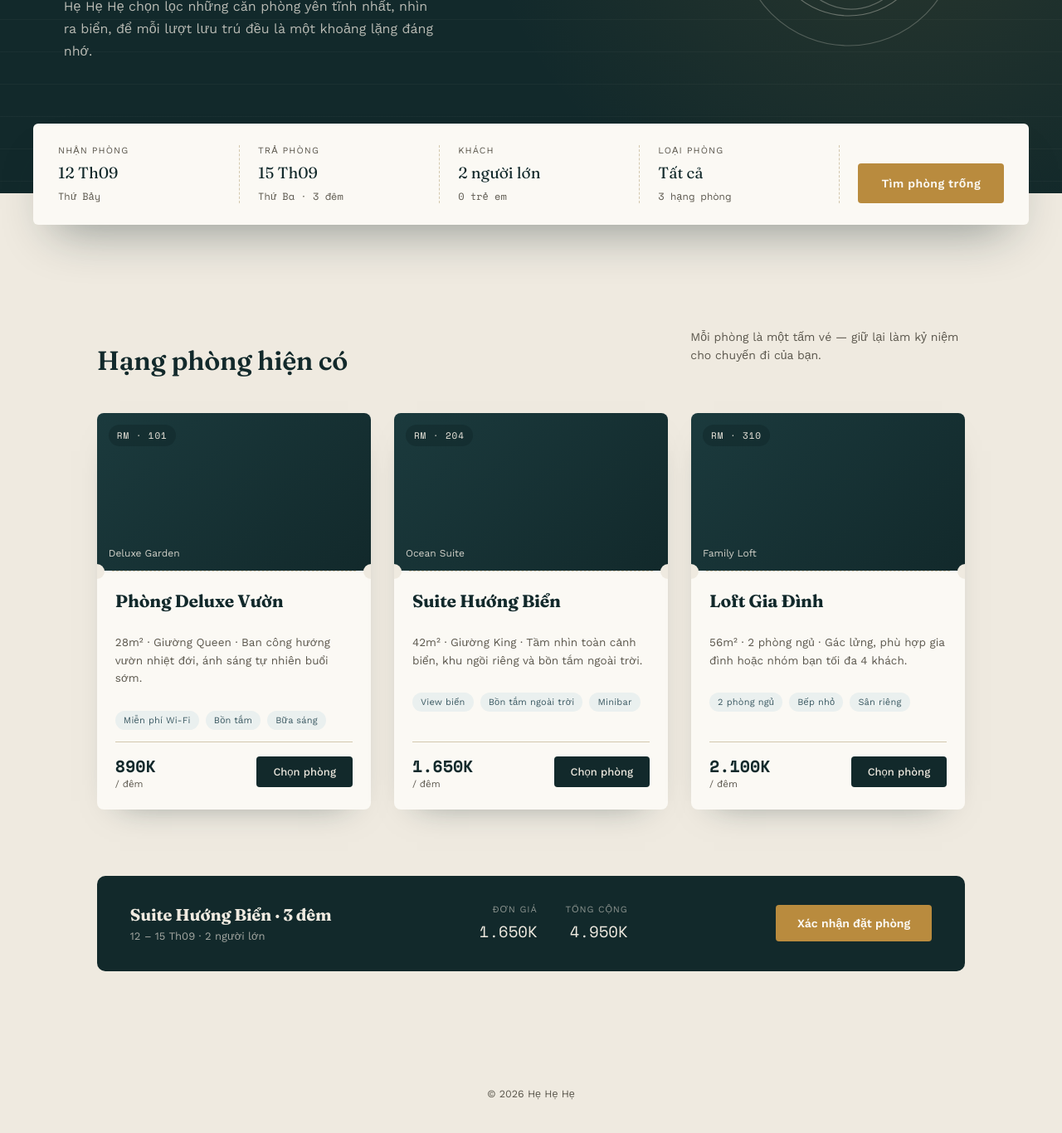
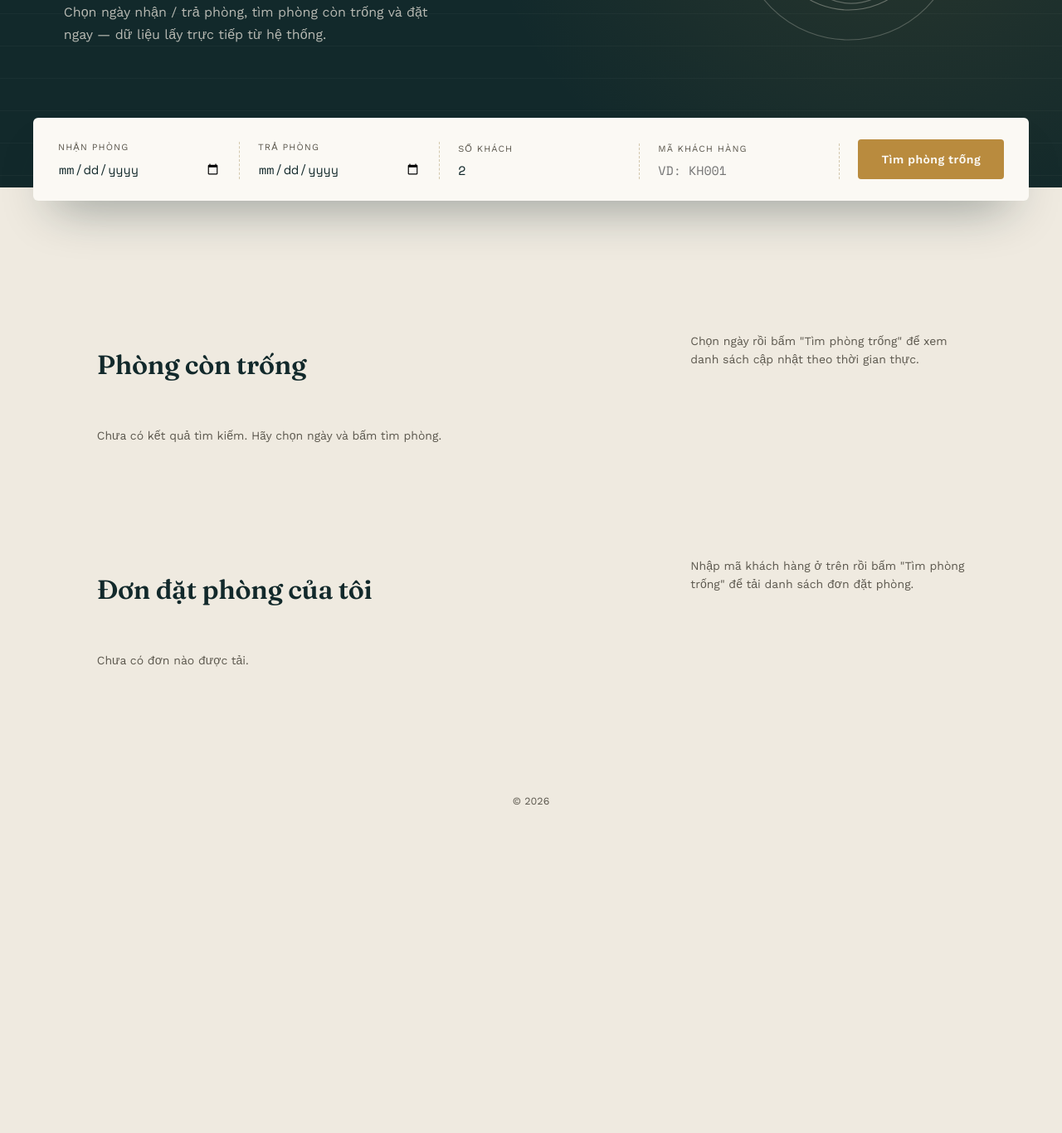
Before and after one commit to Phunguyen0404/Gr08_HQTCSDL, a website: page frontend/public/bookings.html in a window 1280 px wide. Shown: the part 414-1780 px from the top of the page at 83% size. After the commit the page ends 1427 px from the top, so only its background shows below. Drawn offline with nearby package versions, Linux system fonts and the light colour scheme.

Commit message:
viết lại giao diện

```diff
--- a/frontend/css/bookings.css
+++ b/frontend/css/bookings.css
@@ -396,3 +396,89 @@
     .room-grid{grid-template-columns:1fr;}
     .search-btn{grid-column:1 / -1;}
   }
+  /* ---------- Booking form additions ---------- */
+  .input-field{
+    font-family:'Space Mono', monospace;
+    font-size:15px;
+    color:var(--deep);
+    border:none;
+    background:transparent;
+    padding:0;
+    width:100%;
+  }
+  .input-field:focus{outline:none;}
+
+  .form-message{
+    max-width:1200px;
+    margin:16px auto 0;
+    padding:0 6vw;
+    font-size:13px;
+    color:var(--ochre-dark);
+    min-height:18px;
+  }
+  .form-message.error{color:#B23A3A;}
+  .form-message.success{color:#2F7A4F;}
+
+  .empty-state{
+    color:var(--ink-soft);
+    font-size:14px;
+    grid-column:1 / -1;
+  }
+
+  .ticket.selected{
+    outline:2px solid var(--ochre);
+    outline-offset:2px;
+  }
+
+  .booking-list{
+    display:flex;
+    flex-direction:column;
+    gap:14px;
+  }
+  .booking-row{
+    background:var(--white);
+    border-radius:8px;
+    padding:18px 22px;
+    display:flex;
+    align-items:center;
+    justify-content:space-between;
+    gap:20px;
+    flex-wrap:wrap;
+    box-shadow:0 12px 30px -24px rgba(18,41,43,0.5);
+  }
+  .booking-row .info h4{
+    font-family:'Fraunces', serif;
+    font-size:16px;
+    color:var(--deep);
+    margin:0 0 4px;
+  }
+  .booking-row .info p{
+    margin:0;
+    font-size:12.5px;
+    color:var(--ink-soft);
+  }
+  .status-pill{
+    font-family:'Space Mono', monospace;
+    font-size:11px;
+    letter-spacing:0.04em;
+    padding:5px 12px;
+    border-radius:20px;
+    text-transform:uppercase;
+  }
+  .status-pending{background:#F4E9D6;color:var(--ochre-dark);}
+  .status-confirmed{background:#DDEAE6;color:var(--slate);}
+  .status-checked_in{background:#DCE8F4;color:#2E5E8C;}
+  .status-completed{background:#E3E7DC;color:#4C5B3D;}
+  .status-cancelled{background:#F3DEDE;color:#B23A3A;}
+  .status-no_show{background:#EEE;color:#666;}
+  .cancel-btn{
+    background:transparent;
+    border:1px solid var(--line);
+    color:var(--ink-soft);
+    padding:9px 16px;
+    border-radius:4px;
+    font-size:12.5px;
+    transition:border-color .2s, color .2s;
+  }
+  .cancel-btn:hover{border-color:#B23A3A;color:#B23A3A;}
+  .cancel-btn:disabled{opacity:0.4;cursor:not-allowed;}
--- a/frontend/public/bookings.html
+++ b/frontend/public/bookings.html
@@ -3,7 +3,7 @@
 <head>
 <meta charset="UTF-8">
 <meta name="viewport" content="width=device-width, initial-scale=1.0">
-<title>AN TRÚ — Đặt phòng</title>
+<title>Đặt phòng</title>
 <link rel="preconnect" href="https://fonts.googleapis.com">
 <link href="https://fonts.googleapis.com/css2?family=Fraunces:opsz,wght@9..144,400;9..144,600;9..144,700&family=Work+Sans:wght@400;500;600&family=Space+Mono:wght@400;700&display=swap" rel="stylesheet">
 <link rel="stylesheet" href="../css/bookings.css">
@@ -13,15 +13,12 @@
 <header>
   <div class="logo">
     <svg viewBox="0 0 24 24" fill="none" stroke="currentColor" stroke-width="1.4"><path d="M3 20c1.5-1.3 3-1.3 4.5 0s3 1.3 4.5 0 3-1.3 4.5 0 3 1.3 4.5 0"/><path d="M12 4v9"/><path d="M8 7l4-3 4 3"/></svg>
-    Hẹ Hẹ Hẹ
+    Đặt Phòng
   </div>
   <nav>
     <a href="#rooms">Phòng</a>
-    <a href="#">Tiện ích</a>
-    <a href="#">Về chúng tôi</a>
-    <a href="#">Liên hệ</a>
+    <a href="#myBookings">Đơn của tôi</a>
   </nav>
-  <a class="header-cta" href="#rooms">Đăng nhập</a>
 </header>
 
 <section class="hero">
@@ -29,7 +26,7 @@
     <div>
       <div class="eyebrow">Boutique stay · Ven biển</div>
       <h1>Một nơi để <em>dừng lại</em>,<br>không chỉ để ngủ qua đêm.</h1>
-      <p>Hẹ Hẹ Hẹ chọn lọc những căn phòng yên tĩnh nhất, nhìn ra biển, để mỗi lượt lưu trú đều là một khoảng lặng đáng nhớ.</p>
+      <p>Chọn ngày nhận / trả phòng, tìm phòng còn trống và đặt ngay — dữ liệu lấy trực tiếp từ hệ thống.</p>
     </div>
     <svg class="hero-art" viewBox="0 0 300 300" fill="none" stroke="#EFEAE0" stroke-width="1">
       <circle cx="150" cy="150" r="110" stroke-opacity="0.25"/>
@@ -44,134 +41,71 @@
 
 <div class="search-ticket">
   <div class="field">
-    <label>Nhận phòng</label>
-    <div class="value mono">12 Th09</div>
-    <div class="sub">Thứ Bảy</div>
+    <label for="checkInInput">Nhận phòng</label>
+    <input type="date" id="checkInInput" class="input-field">
   </div>
   <div class="field">
-    <label>Trả phòng</label>
-    <div class="value mono">15 Th09</div>
-    <div class="sub">Thứ Ba · 3 đêm</div>
+    <label for="checkOutInput">Trả phòng</label>
+    <input type="date" id="checkOutInput" class="input-field">
   </div>
   <div class="field">
-    <label>Khách</label>
-    <div class="value mono">2 người lớn</div>
-    <div class="sub">0 trẻ em</div>
+    <label for="guestsInput">Số khách</label>
+    <input type="number" id="guestsInput" class="input-field" min="1" value="2">
   </div>
   <div class="field">
-    <label>Loại phòng</label>
-    <div class="value mono">Tất cả</div>
-    <div class="sub">3 hạng phòng</div>
+    <label for="customerIdInput">Mã khách hàng</label>
+    <input type="text" id="customerIdInput" class="input-field" placeholder="VD: KH001">
   </div>
-  <button class="search-btn">Tìm phòng trống</button>
+  <button class="search-btn" id="searchBtn">Tìm phòng trống</button>
 </div>
+
+<p id="formMessage" class="form-message"></p>
 
 <section class="rooms" id="rooms">
   <div class="section-head">
-    <h2>Hạng phòng hiện có</h2>
-    <p>Mỗi phòng là một tấm vé — giữ lại làm kỷ niệm cho chuyến đi của bạn.</p>
+    <h2>Phòng còn trống</h2>
+    <p>Chọn ngày rồi bấm "Tìm phòng trống" để xem danh sách cập nhật theo thời gian thực.</p>
   </div>
 
-  <div class="room-grid">
-
-    <div class="ticket">
-      <div class="ticket-img">
-        <span class="code">RM · 101</span>
-        <span class="tag">Deluxe Garden</span>
-      </div>
-      <div class="perforation"></div>
-      <div class="ticket-body">
-        <h3>Phòng Deluxe Vườn</h3>
-        <p class="desc">28m² · Giường Queen · Ban công hướng vườn nhiệt đới, ánh sáng tự nhiên buổi sớm.</p>
-        <div class="amenities">
-          <span>Miễn phí Wi-Fi</span>
-          <span>Bồn tắm</span>
-          <span>Bữa sáng</span>
-        </div>
-        <div class="ticket-footer">
-          <div class="price">
-            <div class="amount">890K</div>
-            <div class="unit">/ đêm</div>
-          </div>
-          <button class="choose-btn">Chọn phòng</button>
-        </div>
-      </div>
-    </div>
-
-    <div class="ticket">
-      <div class="ticket-img">
-        <span class="code">RM · 204</span>
-        <span class="tag">Ocean Suite</span>
-      </div>
-      <div class="perforation"></div>
-      <div class="ticket-body">
-        <h3>Suite Hướng Biển</h3>
-        <p class="desc">42m² · Giường King · Tầm nhìn toàn cảnh biển, khu ngồi riêng và bồn tắm ngoài trời.</p>
-        <div class="amenities">
-          <span>View biển</span>
-          <span>Bồn tắm ngoài trời</span>
-          <span>Minibar</span>
-        </div>
-        <div class="ticket-footer">
-          <div class="price">
-            <div class="amount">1.650K</div>
-            <div class="unit">/ đêm</div>
-          </div>
-          <button class="choose-btn">Chọn phòng</button>
-        </div>
-      </div>
-    </div>
-
-    <div class="ticket">
-      <div class="ticket-img">
-        <span class="code">RM · 310</span>
-        <span class="tag">Family Loft</span>
-      </div>
-      <div class="perforation"></div>
-      <div class="ticket-body">
-        <h3>Loft Gia Đình</h3>
-        <p class="desc">56m² · 2 phòng ngủ · Gác lửng, phù hợp gia đình hoặc nhóm bạn tối đa 4 khách.</p>
-        <div class="amenities">
-          <span>2 phòng ngủ</span>
-          <span>Bếp nhỏ</span>
-          <span>Sân riêng</span>
-        </div>
-        <div class="ticket-footer">
-          <div class="price">
-            <div class="amount">2.100K</div>
-            <div class="unit">/ đêm</div>
-          </div>
-          <button class="choose-btn">Chọn phòng</button>
-        </div>
-      </div>
-    </div>
-
+  <div class="room-grid" id="roomGrid">
+    <p class="empty-state">Chưa có kết quả tìm kiếm. Hãy chọn ngày và bấm tìm phòng.</p>
   </div>
 </section>
 
-<section class="summary">
+<section class="summary" id="summarySection" style="display:none;">
   <div class="summary-card">
     <div class="left">
-      <h3>Suite Hướng Biển · 3 đêm</h3>
-      <p>12 – 15 Th09 · 2 người lớn</p>
+      <h3 id="summaryRoomName">—</h3>
+      <p id="summaryDates">—</p>
     </div>
     <div class="summary-nums">
       <div>
         <div class="label">Đơn giá</div>
-        <div class="val">1.650K</div>
+        <div class="val" id="summaryPrice">—</div>
       </div>
       <div>
         <div class="label">Tổng cộng</div>
-        <div class="val">4.950K</div>
+        <div class="val" id="summaryTotal">—</div>
       </div>
     </div>
-    <button class="summary-cta">Xác nhận đặt phòng</button>
+    <button class="summary-cta" id="confirmBtn">Xác nhận đặt phòng</button>
+  </div>
+</section>
+
+<section class="rooms" id="myBookings">
+  <div class="section-head">
+    <h2>Đơn đặt phòng của tôi</h2>
+    <p>Nhập mã khách hàng ở trên rồi bấm "Tìm phòng trống" để tải danh sách đơn đặt phòng.</p>
+  </div>
+  <div id="bookingList" class="booking-list">
+    <p class="empty-state">Chưa có đơn nào được tải.</p>
   </div>
 </section>
 
 <footer>
-  © 2026 Hẹ Hẹ Hẹ
+  © 2026
 </footer>
 
+<script src="../js/bookings.js"></script>
 </body>
 </html>
```
